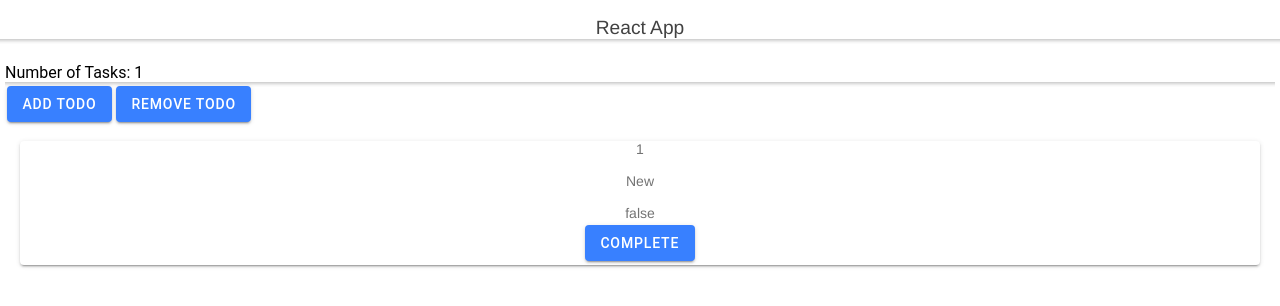
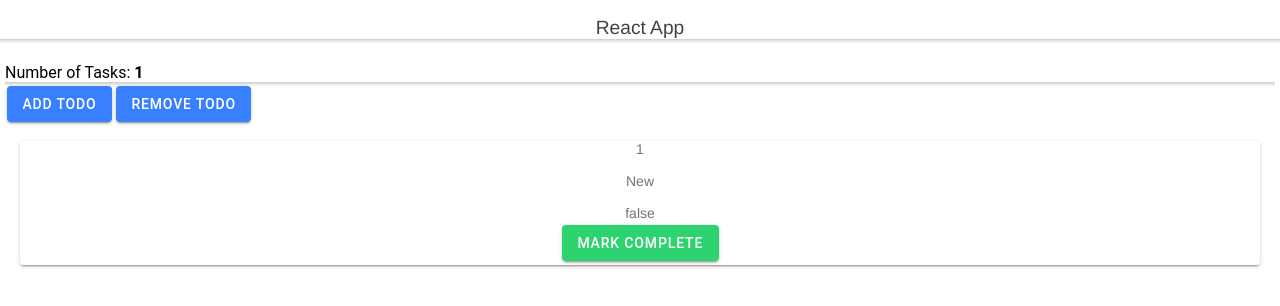
Before and after one commit to derrickmfirefly/ionic-react-playground, a React (Create React App) app: page / in a window 1280 px wide. Both pictures are taken after a click on the element "ADD TODO". Shown: the top 306 px of the page. Built offline with nearby package versions, Linux system fonts and the light colour scheme.

Commit message:
updated todos UI

```diff
--- a/src/todo/Todo.js
+++ b/src/todo/Todo.js
@@ -30,12 +30,17 @@ export const Todo = ({todo}) => {
 
   return (
     <IonCard className="card">
+
       <IonLabel>{todo.id}</IonLabel>
+
       <IonCardHeader>{todo.title}</IonCardHeader>
+
       <IonCardSubtitle>{todo.isComplete + ''}</IonCardSubtitle>
-      <IonButton className="btnComplete" onClick={() => complete()}>
-        Complete
+
+      <IonButton className="btnComplete" color={todo.isComplete ? "danger" : "success"} onClick={() => complete()}>
+        {todo.isComplete ? ' Mark Incomplete' : 'Mark Complete'}
       </IonButton>
+
     </IonCard>
   );
 };
--- a/src/todo/TodoList.js
+++ b/src/todo/TodoList.js
@@ -43,7 +43,7 @@ export const TodoList = () => {
     <IonGrid>
 
       <IonHeader>
-        Number of Tasks: {todosCount}
+        Number of Tasks: <strong>{todosCount}</strong>
       </IonHeader>
 
       <IonButton onClick={() => add()}>
```
